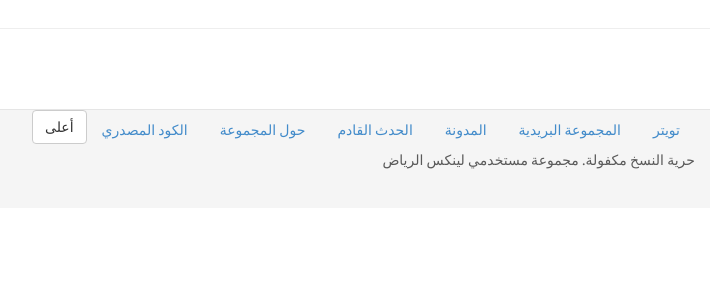
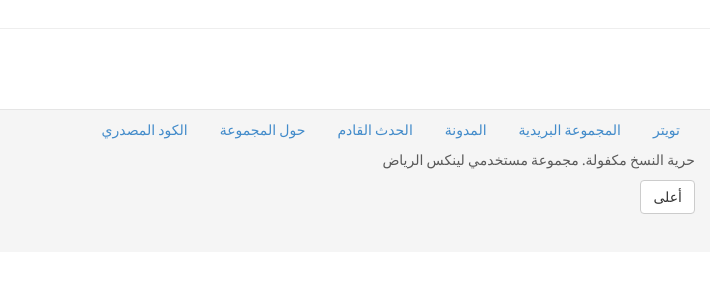
Before and after one commit to hussam-almarzoq/rlugroup, a Django app: template core/templates/home.html in a window 1280 px wide. Shown: the part 1128-1420 px from the top of the page, without its empty margins (400-1126 px from the left). Before the commit the page ends 1297 px from the top, so only its background shows below. Run offline with Django 3.2, Linux system fonts and the light colour scheme; the template is opened without the code that fills it, so the values that code supplies are empty; some libraries are stand-ins or nearby versions; some web fonts are replaced.

Commit message:
add some edit to footer

```diff
--- a/core/templates/base.html
+++ b/core/templates/base.html
@@ -90,7 +90,6 @@
 <footer class="footer">
 		<div class="container">
 			<ul class="nav nav-pills">
-				<a class="btn btn-default" href="#" role="button">أعلى</a>
 				<li><a href="https://twitter.com/RLUGroup">تويتر</a></li>
 				<li><a href="https://groups.google.com/forum/#!forum/riyadh-lug">المجموعة البريدية</a></li>
 				<li><a href="http://blog.riyadhlug.org/">المدونة</a></li>
@@ -102,6 +101,10 @@
 			<p>
 				حرية النسخ مكفولة. مجموعة مستخدمي لينكس الرياض
 			</p>
+			<p>
+			<a class="btn btn-default" href="#" role="button">أعلى</a>
+			</p>
+			</ul>
 		</div>
 </footer>
 
```
